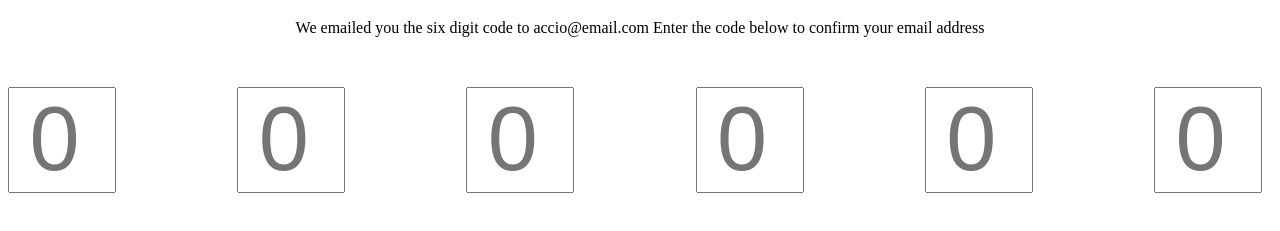
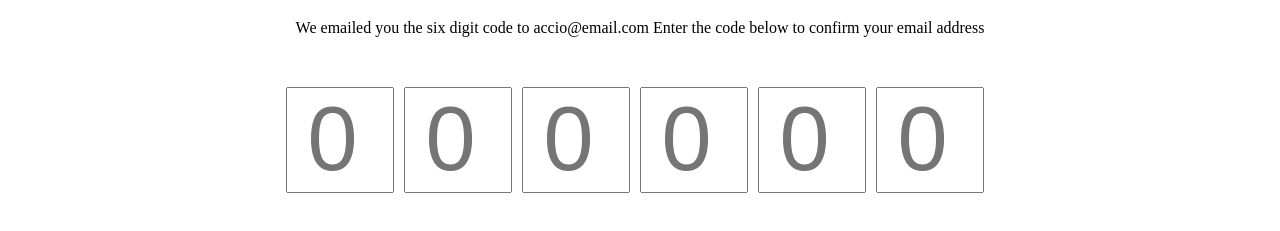
Before and after one commit to acciojob/OTP-RishabhSingh4872962, a website: page main.html in a window 1280 px wide. Shown: the part 61-292 px from the top of the page. Drawn offline with Linux system fonts and the light colour scheme.

Commit message:
created a submission

```diff
--- a/main.html
+++ b/main.html
@@ -14,12 +14,12 @@
 	<p id="verification_subtext">We emailed you the six digit code to accio@email.com Enter the code below to confirm your email address</p>
 
 	<div class="code-container">
-	<input class="code" id="code-1"  placeholder="0" type="number" max="9" min="0" maxlength="1" oninput="handleInput()"  />
+	<input class="code" id="code-0"  placeholder="0" type="number" max="9" min="0" maxlength="1" oninput="handleInput()"  />
+	<input class="code"  id="code-1"  placeholder="0" type="number" max="9" min="0" maxlength="1" oninput="handleInput()" />
 	<input class="code"  id="code-2"  placeholder="0" type="number" max="9" min="0" maxlength="1" oninput="handleInput()" />
 	<input class="code"  id="code-3"  placeholder="0" type="number" max="9" min="0" maxlength="1" oninput="handleInput()" />
 	<input class="code"  id="code-4"  placeholder="0" type="number" max="9" min="0" maxlength="1" oninput="handleInput()" />
-	<input class="code"  id="code-5"  placeholder="0" type="number" max="9" min="0" maxlength="1" oninput="handleInput()" />
-	<input class="code"  id="code-6"  placeholder="0" type="number" max="9" min="0" maxlength="1" oninput="handleInput()"  />
+	<input class="code"  id="code-5"  placeholder="0" type="number" max="9" min="0" maxlength="1" oninput="handleInput()"  />
 
 </div>
 
--- a/script.js
+++ b/script.js
@@ -3,7 +3,7 @@ const otp=document.querySelectorAll(".code");
 // otp[0].focus();
 function handleInput() {
 	let val=this.event.target.value;
-	let index=parseInt(this.event.target.id.split("-")[1]-1);
+	let index=parseInt(this.event.target.id.split("-")[1]);
 
 	if(val>=0 && val<=9 && index<=4){
 		otp[index+1].focus();
--- a/styles.css
+++ b/styles.css
@@ -9,8 +9,8 @@
 }
 .code-container{
 	 display: flex;
-      justify-content: space-between;
       align-items: center;
+	justify-content:center;
 	margin-top:50px
 }
 .code{
```
